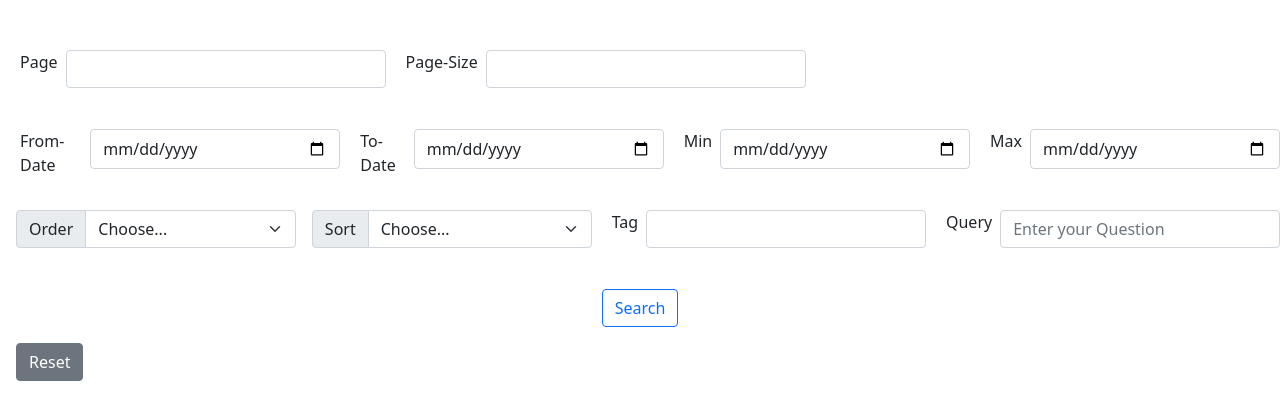
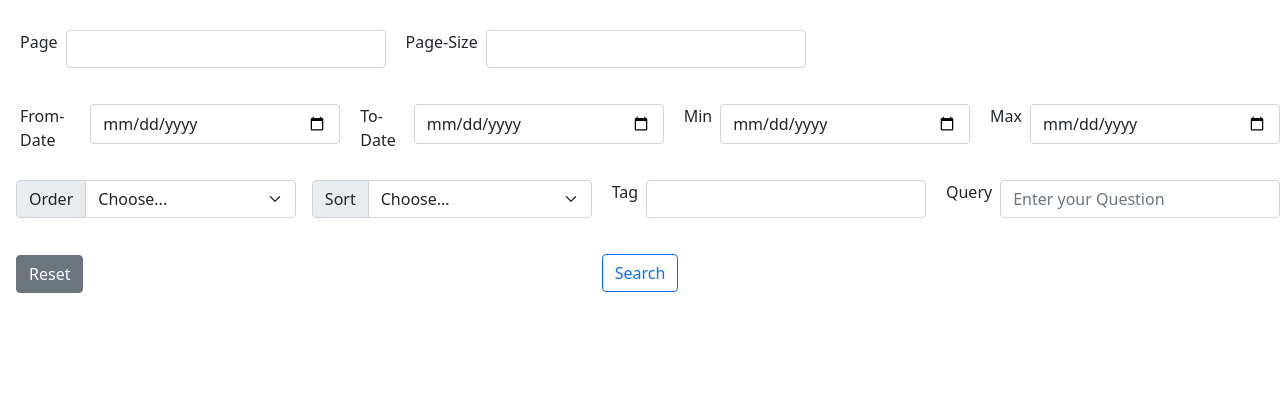
Before and after one commit to icarus-0/stacksearch, a Django app: page / in a window 1280 px wide. Shown: the part 126-546 px from the top of the page. Run offline with Django 3.2, Linux system fonts and the light colour scheme.

Commit message:
Update stackSearch.html

```diff
--- a/templates/stackSearch.html
+++ b/templates/stackSearch.html
@@ -34,7 +34,7 @@
     </nav>
 
     <div class="inputdiv">
-      <section style="display: flex; margin-top: 50px">
+      <section style="display: flex; margin-top: 30px">
         <label for="basic-url" class="form-label" style="margin-left: 20px"
           >Page</label
         >
@@ -60,7 +60,7 @@
         </div>
       </section>
 
-      <section style="display: flex; margin-top: 25px">
+      <section style="display: flex; margin-top: 20px">
         <label for="basic-url" class="form-label" style="margin-left: 20px"
           >From-Date</label
         >
@@ -109,7 +109,7 @@
         </div>
       </section>
 
-      <section style="display: flex; margin-top: 25px">
+      <section style="display: flex; margin-top: 20px">
         <div class="input-group mb-3 w-25 ms-3">
           <label class="input-group-text" for="order">Order</label>
           <select class="form-select" id="order">
@@ -157,7 +157,7 @@
         </div>
       </section>
 
-      <section style="display: flex; margin-top: 25px">
+      <section style="display: flex; margin-top: 20px">
         <button
           type="button"
           class="btn btn-outline-primary mx-auto"
@@ -171,12 +171,12 @@
       </section>
     </div>
 
-    <section>
+    <div class="position-fixed top-50 start-0 translate-middle-y">
       <button type="button" class="btn btn-secondary m-lg-3" id="reset">
         Reset
       </button>
-      <div id="output"></div>
-    </section>
+    </div>
+    <div id="output"></div>
 
     <script
       src="https://cdn.jsdelivr.net/npm/bootstrap@5.0.0/dist/js/bootstrap.bundle.min.js"
```
